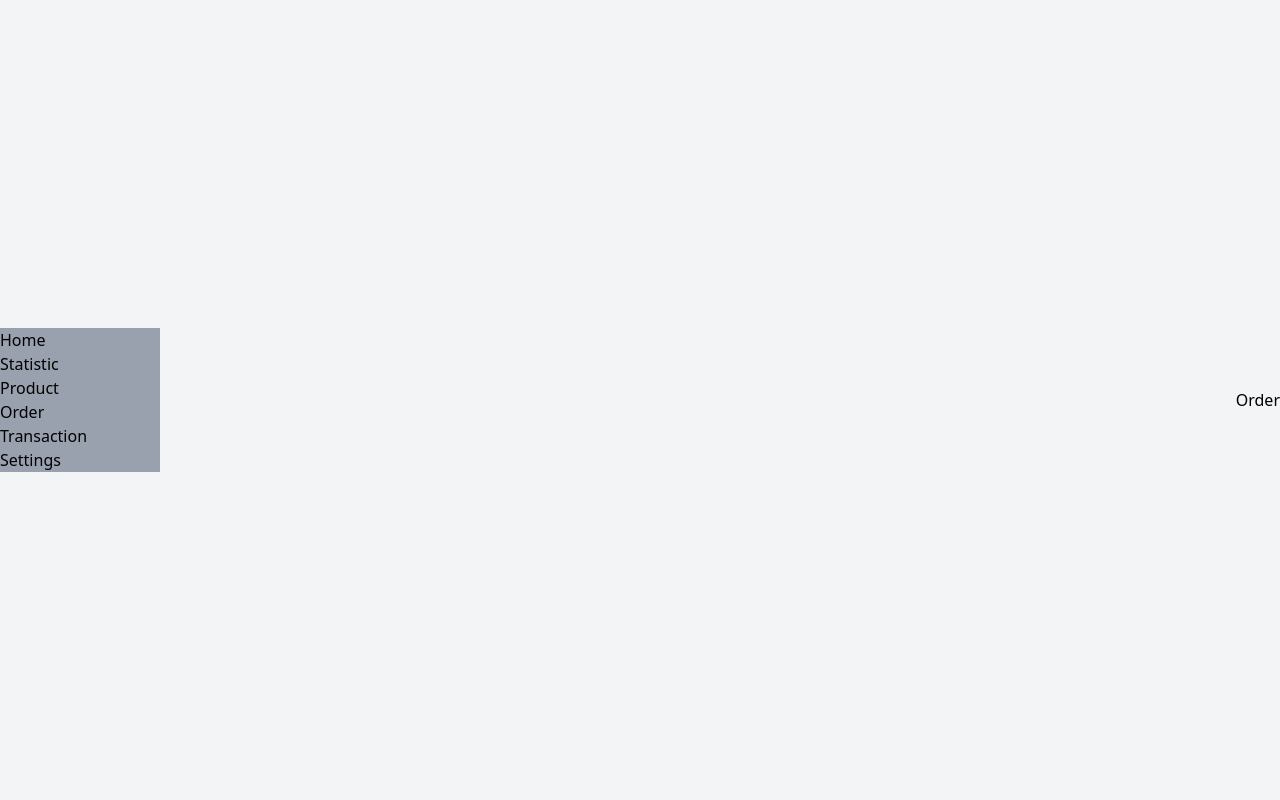
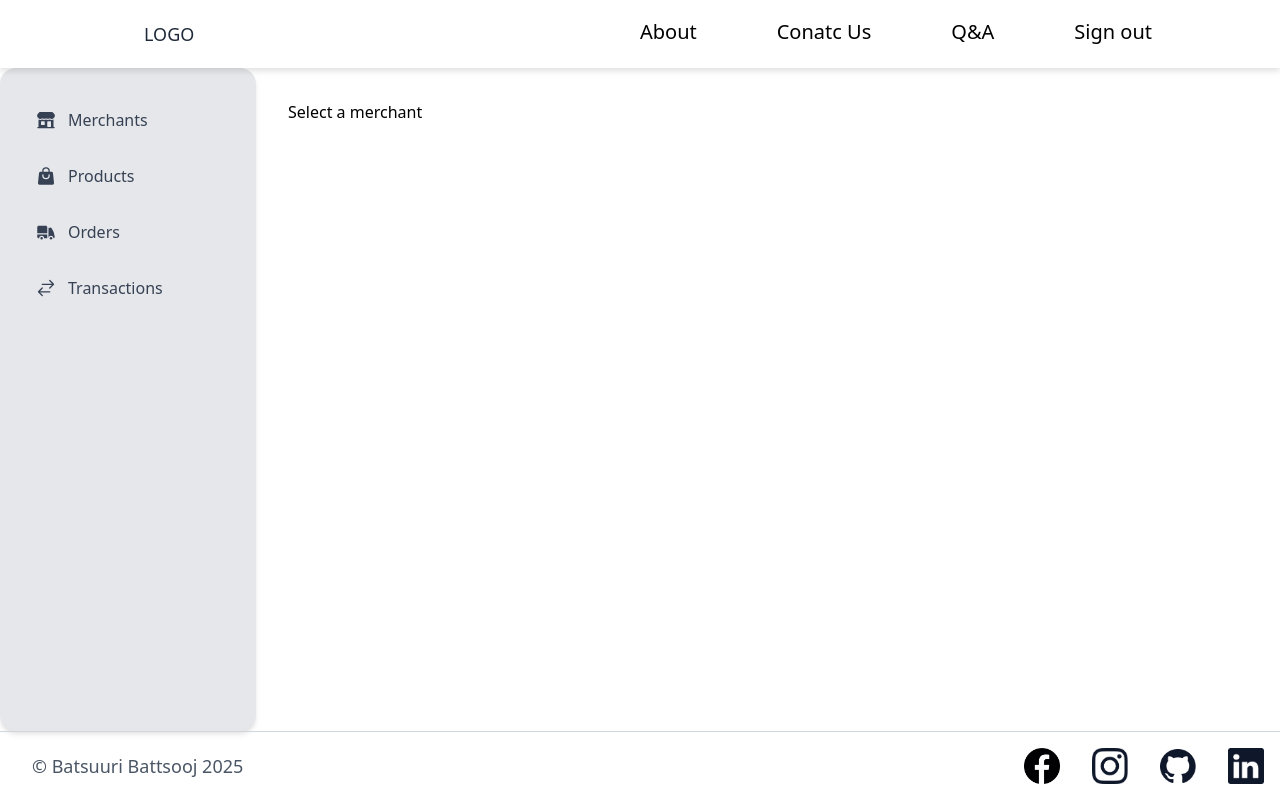
Before and after one commit to Batsuuri77/Sapphire, a Next.js app in the folder sapphire-back/core/: page /pages/dashboard in a window 1280 px wide. Built offline with nearby package versions, Linux system fonts and the light colour scheme.

Commit message:
Zustand installed for merchant routing, dashboard page's side navigation has implemented, admin schema implemented, added hooks and linkPath

```diff
--- a/sapphire-back/core/package.json
+++ b/sapphire-back/core/package.json
@@ -14,7 +14,8 @@
     "bcrypt": "^5.1.1",
     "next": "^15.2.4",
     "react": "^19.0.0",
-    "react-dom": "^19.0.0"
+    "react-dom": "^19.0.0",
+    "zustand": "^5.0.3"
   },
   "devDependencies": {
     "@eslint/eslintrc": "^3",
--- /dev/null
+++ b/sapphire-back/core/src/app/components/Sidebar.tsx
@@ -0,0 +1,52 @@
+"use client";
+
+import { usePathname } from "next/navigation";
+import Link from "next/link";
+import { useMerchantStore } from "../stores/useMerchantStore"; // Zustand store
+
+interface SidebarProps {
+  links: { name: string; href: string }[];
+  icons: { name: string; atr: React.JSX.Element }[];
+  navClassName?: string;
+}
+
+const Sidebar: React.FC<SidebarProps> = ({
+  links,
+  icons,
+  navClassName = "w-64 min-h-full bg-gray-200 shadow-md px-6 py-8 rounded-2xl",
+}) => {
+  const pathname = usePathname(); // Get the current path
+  const { merchantId, setMerchantId } = useMerchantStore(); // Zustand store for merchantId
+
+  return (
+    <nav className={navClassName}>
+      <ul className="flex flex-col gap-4">
+        {links.map((link, index) => {
+          const isActive = pathname === link.href;
+
+          return (
+            <li key={link.href}>
+              <Link
+                href={{
+                  pathname: link.href,
+                  query: merchantId ? { merchantId } : {}, // Only include merchantId in the URL if it exists
+                }}
+                className={`flex items-center gap-3 px-3 py-2 rounded-lg transition-colors duration-300
+                  ${
+                    isActive
+                      ? "bg-blue-100 text-blue-700 font-semibold"
+                      : "text-gray-700 hover:bg-blue-50"
+                  }`}
+              >
+                <span className="w-5 h-5">{icons[index].atr}</span>
+                <span>{link.name}</span>
+              </Link>
+            </li>
+          );
+        })}
+      </ul>
+    </nav>
+  );
+};
+
+export default Sidebar;
--- a/sapphire-back/core/src/app/components/header/index.tsx
+++ b/sapphire-back/core/src/app/components/header/index.tsx
@@ -3,14 +3,29 @@ import Link from "next/link";
 import React from "react";
 import Navbar from "../Navbar";
 import { Bars3Icon, XMarkIcon } from "@heroicons/react/24/solid";
+import { PAGES } from "@/app/utils/linkPaths";
 // import { SunIcon } from "@heroicons/react/24/outline";
 
 const Header = () => {
   const [isMenuOpen, setIsMenuOpen] = React.useState(false);
 
   const navLinks = [
-    { name: "Projects", href: "/pages/projects/" },
-    { name: "About", href: "/pages/about/" },
+    { name: "Merchants", href: PAGES.merchants },
+    { name: "Products", href: PAGES.products },
+    { name: "Orders", href: PAGES.orders },
+    { name: "Transactions", href: PAGES.transactions },
+    { name: "About", href: PAGES.about },
+    { name: "Settings", href: PAGES.settings },
+    { name: "Conatc Us", href: PAGES.conntact },
+    { name: "Q&A", href: PAGES.faq },
+    { name: "Sign out", href: PAGES.home },
+  ];
+
+  const topNavLinks = [
+    { name: "About", href: PAGES.about },
+    { name: "Conatc Us", href: PAGES.conntact },
+    { name: "Q&A", href: PAGES.faq },
+    { name: "Sign out", href: PAGES.home },
   ];
 
   const openMenu = () => {
@@ -21,16 +36,16 @@ const Header = () => {
       <header className="fixed top-0 left-0 w-screen flex justify-center  items-centerc py-2 bg-white drop-shadow-md z-50">
         <div className="flex flex-row justify-between items-center my-1 w-[80%]">
           {/* Logo */}
-          <span className="font-light text-center text-sm md:text-base lg:text-xl 2xl:text-2xl text-gray-800 px-4 py-2 ">
-            <Link href={"/"}>BATSUURI</Link>
+          <span className="font-light text-center text-sm md:text-base lg:text-lg 2xl:text-xl text-gray-800 px-4 py-2 uppercase">
+            <Link href={PAGES.dashboard}>Logo</Link>
           </span>
           {/* Navigations */}
           <nav className="hidden sm:flex flex-row justify-between items-center gap-2 ">
-            <Navbar links={navLinks}></Navbar>
+            <Navbar links={topNavLinks}></Navbar>
             {/* Mode switch */}
             {/* <nav className="w-28 border-gray-300 border rounded-full p-1 shadow-inner flex flex-row justify-between items-center bg-gray-50">
             {/* Day
-            <div className="border rounded-full flex justify-center items-center w-8 p-1 shadow-md bg-white cursor-pointer">
+            <div className="border rounded-full flex justify-center items-center w-8 p-1    shadow-md bg-white cursor-pointer">
                 <SunIcon className="w-6 h-6"></SunIcon>
               </div>
               <span className="flex justify-end items-center mr-4">DAY</span>
@@ -57,12 +72,12 @@ const Header = () => {
           </div>
           {isMenuOpen && (
             <div className="absolute top-14 left-0 w-full bg-white shadow-md sm:hidden">
-              <nav className="flex flex-col items-center py-4">
+              <nav className="flex flex-col items-end py-4 px-8 text-sm font-medium text-gray-800 hover:text-blue-700">
                 {navLinks.map((link) => (
                   <Link
                     key={link.href}
                     href={link.href}
-                    className="py-2 text-xl text-gray-800 hover:text-blue-600"
+                    className="py-2 text-sm text-gray-800 hover:text-blue-600"
                     onClick={() => setIsMenuOpen(false)} // Close menu on link click
                   >
                     {link.name}
--- a/sapphire-back/core/src/app/components/mian/MainWrapper.tsx
+++ b/sapphire-back/core/src/app/components/mian/MainWrapper.tsx
@@ -7,13 +7,9 @@ interface MainWrapperProps {
 
 const MainWrapper: React.FC<MainWrapperProps> = ({
   children,
-  className = "flex-1 flex flex-col items-center justify-center w-full",
+  className = "flex flex-col min-h-screen w-screen",
 }) => {
-  return (
-    <main className={className}>
-      <div className="flex flex-col">{children}</div>
-    </main>
-  );
+  return <main className={className}>{children}</main>;
 };
 
 export default MainWrapper;
--- /dev/null
+++ b/sapphire-back/core/src/app/hooks/useSyncMerchantWithUrl.ts
@@ -0,0 +1,40 @@
+"use client";
+import { useEffect, useState } from "react";
+import { useRouter } from "next/router";
+import { useMerchantStore } from "@/app/stores/useMerchantStore";
+
+const useSyncMerchantWithUrl = () => {
+  const [isClient, setIsClient] = useState(false);
+  const router = typeof window !== "undefined" ? useRouter() : null; // Ensure useRouter is only called on the client
+  const { merchantId, setMerchantId } = useMerchantStore();
+  console.log("Is window defined?", typeof window !== "undefined");
+
+  useEffect(() => {
+    if (typeof window !== "undefined") {
+      setIsClient(true); // Mark as client-side after mount
+    }
+  }, []);
+  useEffect(() => {
+    if (!isClient || !router) return;
+    // Sync merchantId from URL to Zustand store if it's available in the query
+    if (router.query.merchantId && router.query.merchantId !== merchantId) {
+      setMerchantId(router.query.merchantId as string);
+    }
+  }, [isClient, router?.query.merchantId, merchantId, setMerchantId]);
+
+  useEffect(() => {
+    // Sync the merchantId in the store with the URL
+    if (merchantId && router) {
+      router.push(
+        {
+          pathname: router.pathname,
+          query: { merchantId },
+        },
+        undefined,
+        { shallow: true }
+      );
+    }
+  }, [merchantId, router, isClient]);
+};
+
+export default useSyncMerchantWithUrl;
--- a/sapphire-back/core/src/app/page.tsx
+++ b/sapphire-back/core/src/app/page.tsx
@@ -70,7 +70,7 @@ export default function Home() {
                   href="/auth/signup"
                   className="text-blue-500 hover:underline ml-2 font-semibold"
                 >
-                  Sign Up
+                  Contact Us
                 </a>
               </p>
             </div>
--- a/sapphire-back/core/src/app/pages/dashboard/page.tsx
+++ b/sapphire-back/core/src/app/pages/dashboard/page.tsx
@@ -1,25 +1,64 @@
+"use client";
+
+import Footer from "@/app/components/footer";
+import Header from "@/app/components/header";
 import MainWrapper from "@/app/components/mian/MainWrapper";
+import Sidebar from "@/app/components/Sidebar";
+import useSyncMerchantWithUrl from "@/app/hooks/useSyncMerchantWithUrl"; // Hook to sync merchant with URL
+import { useMerchantStore } from "@/app/stores/useMerchantStore";
+import { PAGES } from "@/app/utils/linkPaths";
+import {
+  ArrowsRightLeftIcon,
+  BuildingStorefrontIcon,
+  Cog8ToothIcon,
+  ShoppingBagIcon,
+  TruckIcon,
+} from "@heroicons/react/24/solid";
+import React from "react";
 
 export default function Dashboard() {
+  const { merchantId } = useMerchantStore();
+
+  // Sync Zustand state with URL and vice versa
+  useSyncMerchantWithUrl();
+
+  const navLinks = [
+    { name: "Merchants", href: PAGES.merchants },
+    { name: "Products", href: `${PAGES.products}?merchantId=${merchantId}` },
+    { name: "Orders", href: `${PAGES.orders}?merchantId=${merchantId}` },
+    {
+      name: "Transactions",
+      href: `${PAGES.transactions}?merchantId=${merchantId}`,
+    },
+  ];
+
+  const navIcons = [
+    { name: "Merchants", atr: <BuildingStorefrontIcon /> },
+    { name: "Products", atr: <ShoppingBagIcon /> },
+    { name: "Orders", atr: <TruckIcon /> },
+    { name: "Transactions", atr: <ArrowsRightLeftIcon /> },
+    { name: "Settings", atr: <Cog8ToothIcon /> },
+  ];
+
   return (
-    <>
-      <MainWrapper>
-        <section className="h-screen w-screen py-20 flex flex-col items-center justify-center bg-gray-100">
-          <div className="flex flex-row justify-between items-center w-full">
-            <div className="bg-gray-400 flex flex-col h-full w-1/8">
-              <ul>
-                <li>Home</li>
-                <li>Statistic</li>
-                <li>Product</li>
-                <li>Order</li>
-                <li>Transaction</li>
-                <li>Settings</li>
-              </ul>
+    <MainWrapper>
+      <Header />
+
+      <div className="flex flex-1 flex-row mt-17">
+        <Sidebar links={navLinks} icons={navIcons} />
+        <main className="flex-1 p-8">
+          {merchantId ? (
+            <div>
+              <h1>Merchant ID: {merchantId}</h1>
+              {/* Render merchant-specific data here */}
             </div>
-            <div>Order</div>
-          </div>
-        </section>
-      </MainWrapper>
-    </>
+          ) : (
+            <p>Select a merchant</p>
+          )}
+        </main>
+      </div>
+
+      <Footer />
+    </MainWrapper>
   );
 }
--- /dev/null
+++ b/sapphire-back/core/src/app/stores/useMerchantStore.ts
@@ -0,0 +1,11 @@
+import { create } from "zustand";
+
+type MerchantStore = {
+  merchantId: string | null;
+  setMerchantId: (id: string) => void;
+};
+
+export const useMerchantStore = create<MerchantStore>((set) => ({
+  merchantId: null,
+  setMerchantId: (id) => set({ merchantId: id }),
+}));
--- /dev/null
+++ b/sapphire-back/core/src/app/utils/linkPaths.ts
@@ -0,0 +1,12 @@
+export const PAGES = {
+  dashboard: "/pages/dashboard",
+  merchants: "/pages/merchants",
+  products: "/pages/products",
+  orders: "/pages/orders",
+  transactions: "/pages/transactions",
+  about: "/pages/about",
+  settings: "/pages/settings",
+  conntact: "/pages/contact",
+  faq: "/pages/faq",
+  home: "/",
+};
--- a/sapphire-back/core/src/models/User/Admin.ts
+++ b/sapphire-back/core/src/models/User/Admin.ts
@@ -1,5 +1,3 @@
-// /c:/Users/kaluu/OneDrive/Code/Projects/Sapphire/sapphire-back/core/src/models/User/Admin.ts
-
 export enum AdminRole {
   SUPER_ADMIN = "super_admin",
   MERCHANT = "merchant",
```
Also changed, not shown: 1 other file (tests, documents, lock files or other folders). Lines whose indentation alone changed are shown as unchanged.
